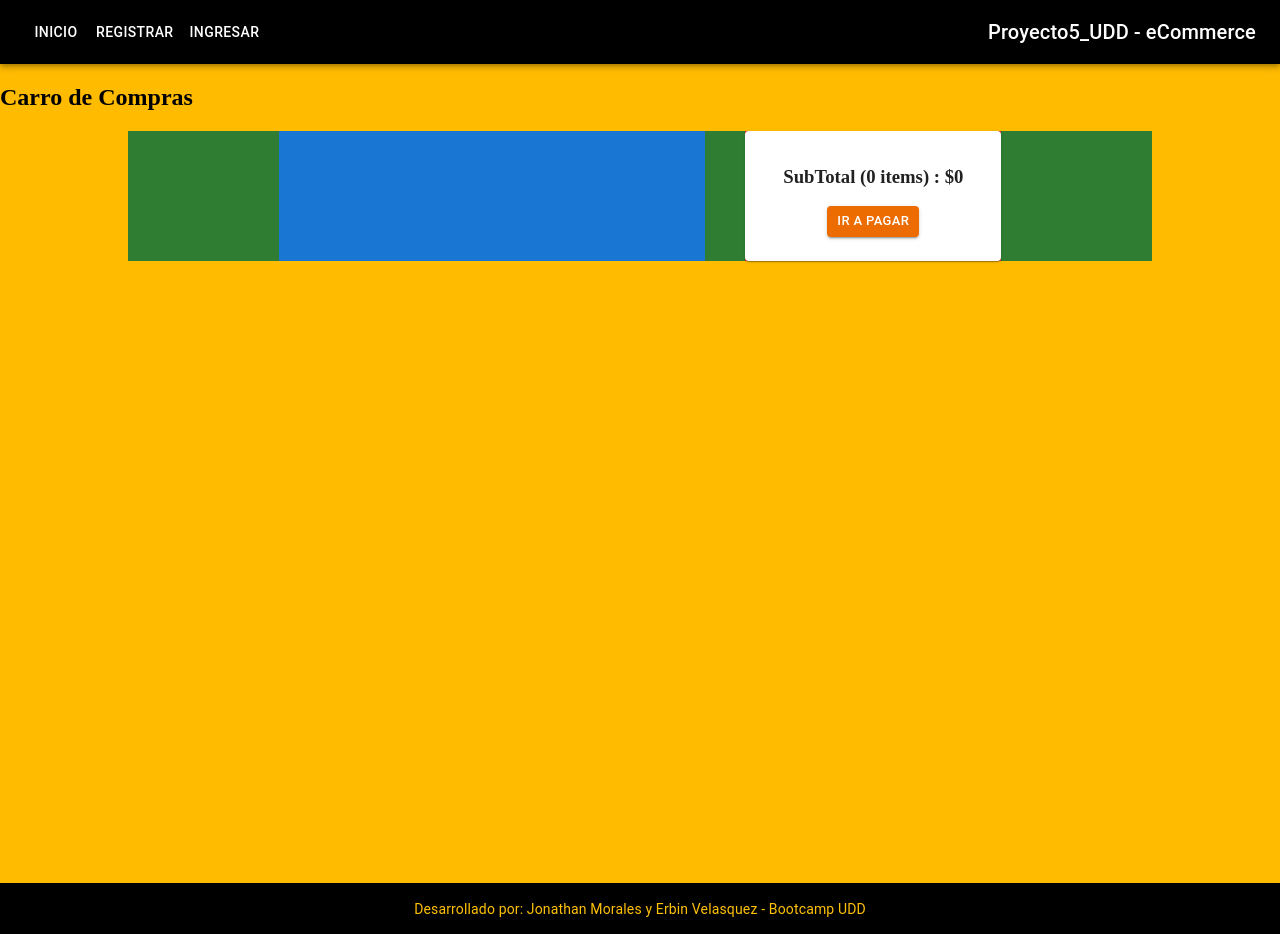
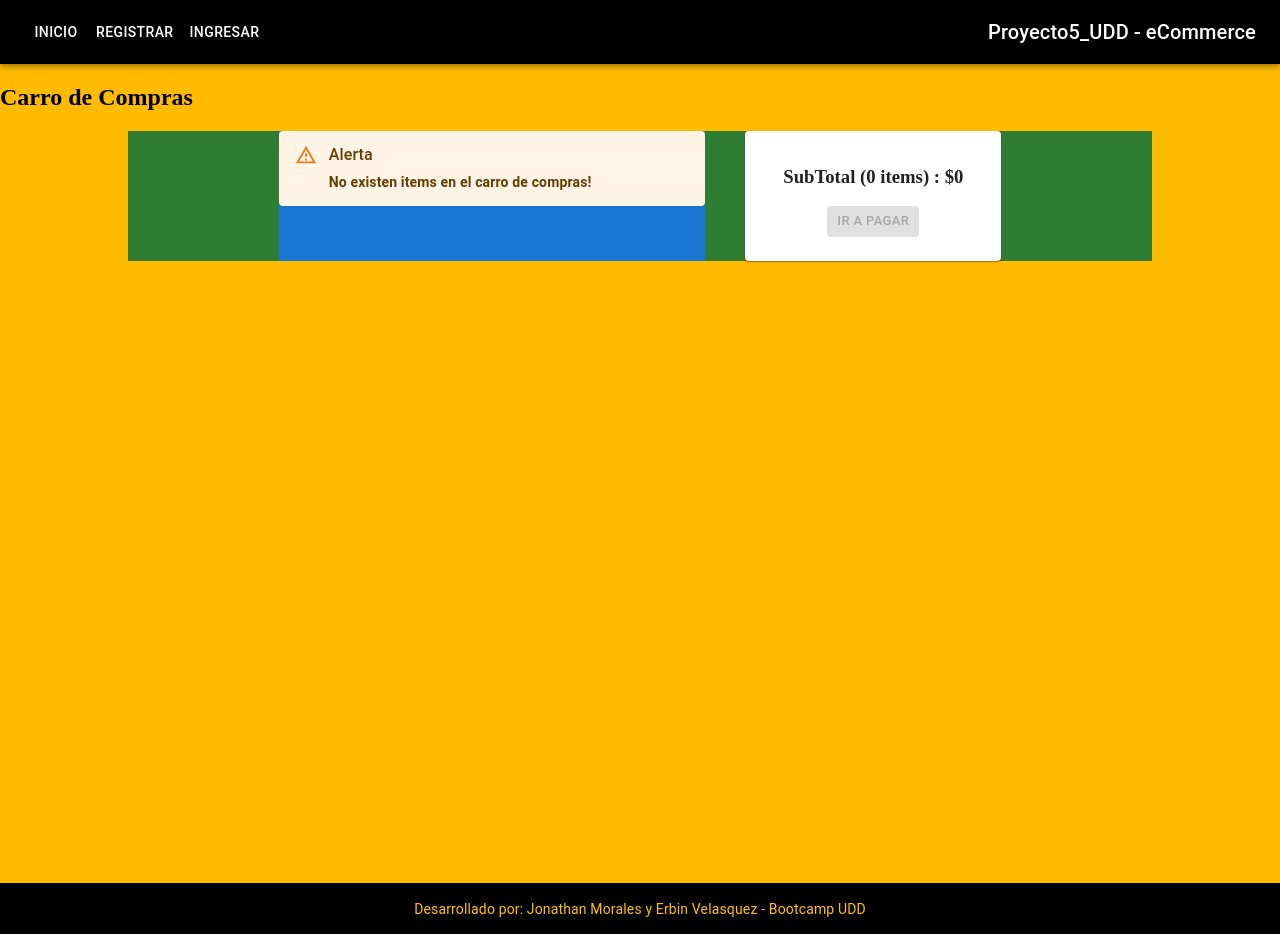
Before and after one commit to JonaDeEmeA/app_proy5, a React (Create React App) app in the folder frontend/: page /carro in a window 1280 px wide. Built offline with nearby package versions, Linux system fonts and the light colour scheme.

Commit message:
Se agrega funcionalidad a botones en CarroView

```diff
--- a/frontend/src/componentes/BtnGeneral.jsx
+++ b/frontend/src/componentes/BtnGeneral.jsx
@@ -6,7 +6,7 @@ import { Button, Stack, Box } from "@mui/material"
 
 
 
-export const BtnGeneral = ({nombreBtn, accion, icon, color, size})=>{
+export const BtnGeneral = ({nombreBtn, accion, icon, color, size, bool})=>{
 
 
     return(
@@ -17,7 +17,7 @@ export const BtnGeneral = ({nombreBtn, accion, icon, color, size})=>{
         }}>
         <Stack spacing={2} sx={{ alignItems:"center", justifyContent: "space-between"}} >
 
-            <Button  endIcon={icon} color={color} onClick={()=>accion()} variant="contained" size={size}>{nombreBtn} </Button>
+            <Button  endIcon={icon} color={color} onClick={()=>accion()} variant="contained" size={size} disabled={bool}>{nombreBtn} </Button>
 
         </Stack>
         </Box>
--- a/frontend/src/contexto/CarroContext.jsx
+++ b/frontend/src/contexto/CarroContext.jsx
@@ -4,7 +4,9 @@ export const CarroContext = createContext();
 
 const initialState = {
   carro: {
-    carroItems: [],
+    carroItems: localStorage.getItem("carroItems") ?
+    JSON.parse(localStorage.getItem("carroItems"))
+    : [],
   },
 };
 
@@ -21,20 +23,26 @@ const reducer = (state, action) => {
         item => item._id === itemNuevo._id
       );
       //itemsCarro
-
-
       const carroItems = itemExsite ?
         state.carro.carroItems.map(
           (item) => item._id === itemExsite._id ?
             itemNuevo : item) :
         [...state.carro.carroItems, itemNuevo];
 
-      // console.log(`ultimo estado: ${(JSON.stringify(carroItems))}`);
-      console.log(`ultimo estado largo: ${carroItems.length}`);
+        localStorage.setItem(`carroItems`, JSON.stringify(carroItems));
+      //console.log(`ultimo estado: ${(JSON.stringify(carroItems))}`);
+      //console.log(`ultimo estado largo: ${carroItems.length}`);
+      return { ...state, carro: { ...state.carro, carroItems } };
 
+      case "DELETE_ITEM_CARRO":{
+        const carroItems = state.carro.carroItems.filter(
+          (item)=> item._id !== action.payload._id
+        );
 
+        localStorage.setItem(`carroItems`, JSON.stringify(carroItems));
+          return {...state, carro:{...state.carro, carroItems}};
+      };
 
-      return { ...state, carro: { ...state.carro, carroItems } };
 
       break;
 
--- a/frontend/src/vistas/CarroView.jsx
+++ b/frontend/src/vistas/CarroView.jsx
@@ -5,6 +5,8 @@ import CardContent from '@mui/material/CardContent';
 import { Grid, Box, Typography, Button, createTheme } from "@mui/material";
 import List from '@mui/material/List';
 import ListItem from '@mui/material/ListItem';
+import Alert from '@mui/material/Alert';
+import AlertTitle from '@mui/material/AlertTitle';
 import IconButton from '@mui/material/IconButton';
 import AddCircleIcon from '@mui/icons-material/AddCircle';
 import RemoveCircleIcon from '@mui/icons-material/RemoveCircle';
@@ -15,15 +17,44 @@ import { BtnGeneral } from '../componentes/BtnGeneral';
 
 import { CarroContext } from "../contexto/CarroContext";
 //import { Helmet } from 'react-helmet-async';
-import { Link } from "react-router-dom";
+import { Link, useNavigate } from "react-router-dom";
+import axios from "axios";
 
 export const CarroView = () => {
 
+  const navigate = useNavigate();
   const { state, dispatch: ctxDispatch } = useContext(CarroContext);
   const { carro: { carroItems } } = state;
 
+
+  const handlerUpdateCarro = async (item, cantidad) =>{
+    const {data} = await axios.get(`/api/productos/${item._id}`);
+
+    if (data.inStock < cantidad) {
+      window.alert("Lo sentimos. El producto no tiene stock");
+      return;
+    };
+
+    console.log(cantidad);
+     ctxDispatch({
+      type: "ADD_ITEM_CARRO",
+      payload: {...item, cantidad},
+     });
+  };
+
+ const handlerDeleteItem = (item)=>{
+  ctxDispatch({
+    type: "DELETE_ITEM_CARRO",
+    payload: item
+   });
+ };
+
+ const handlerGoPagar = ()=>{
+  navigate(`/signin?redirect=/envio`)
+ }
+
   return (
-    <div>
+    <>
       {/* <Helmet>
         <title>Carro de Compras</title>
 
@@ -35,10 +66,12 @@ export const CarroView = () => {
         <Grid width="80%" container justifyContent="center"
           sx={{ bgcolor: "success.main" }} >
 
-
           <Grid item xs={12} md={5} sx={{ bgcolor: "primary.main", }}>
             {carroItems.length === 0 ? (
-              console.log("carro vacio")
+               <Alert severity="warning">
+               <AlertTitle>Alerta</AlertTitle>
+               <strong>No existen items en el carro de compras!</strong>
+             </Alert>
             ) :
               (
                 <List>
@@ -56,28 +89,31 @@ export const CarroView = () => {
                           </img>
                         </Grid>
                         {/* sx={{ xs:{direction:"column"}, md:{direction:"row"} }} */}
-                        <Grid item xs={9}  my={1} display="flex" justifyContent= 'center'  >
+                        <Grid item xs={9} my={1} display="flex" justifyContent='center'  >
                           <Grid container
-                          alignItems= 'center'
-                           >
-                            <Grid item xs={12} lg={4} textAlign= 'center' mb={1}  >
+                            alignItems='center'
+                          >
+                            <Grid item xs={12} lg={4} textAlign='center' mb={1}  >
                               <Link to={`/producto/${item.txtProduct}`} > {item.name} </Link>
                             </Grid>
 
                             <Grid item xs={12} lg={8} display="flex"
-                            justifyContent={{xs:"center", md:"space-evenly"}}
+                              justifyContent={{ xs: "center", md: "space-evenly" }}
 
 
-                             alignItems= 'center' >
-                              <IconButton aria-label="remove" disabled={item.cantidad === 1}>
+                              alignItems='center' >
+                              <IconButton aria-label="remove" disabled={item.cantidad === 1}
+                              onClick={()=> handlerUpdateCarro(item, item.cantidad -1)}>
                                 <RemoveCircleIcon />{" "}
                               </IconButton>
                               <span>{item.cantidad}</span>{" "}
-                              <IconButton aria-label="add" disabled={item.cantidad === item.inStock}>
+                              <IconButton aria-label="add" disabled={item.cantidad === item.inStock}
+                              onClick={()=> handlerUpdateCarro(item, item.cantidad +1)}>
                                 <AddCircleIcon />
                               </IconButton>
                               ${item.price}
-                              <IconButton aria-label="erase">
+                              <IconButton aria-label="erase"
+                              onClick={()=> handlerDeleteItem(item)}>
                                 <DeleteIcon />
                               </IconButton>
                             </Grid>
@@ -93,16 +129,18 @@ export const CarroView = () => {
               )}
 
           </Grid>
-          <Grid item xs={12} md={3} ml={{xs:0, md:5}} sx={{ bgcolor: "error.main" }} >
+          <Grid item xs={12} md={3} ml={{ xs: 0, md: 5 }} sx={{ bgcolor: "error.main" }} >
 
             <Card   >
-              <CardContent sx={{textAlign: 'center'}} >
+              <CardContent sx={{ textAlign: 'center' }} >
                 <h3 >
                   SubTotal ({carroItems.reduce((a, c) => a + c.cantidad, 0)}{" "}
                   items) : ${carroItems.reduce((a, c) => a + c.price * c.cantidad, 0)}
                 </h3>
 
-                <BtnGeneral color="warning" nombreBtn="ir a Pagar" size="small" />
+                <BtnGeneral color="warning" nombreBtn="ir a Pagar"
+                size="small" bool={carroItems.length === 0}
+                accion={handlerGoPagar} />
               </CardContent>
 
             </Card>
@@ -113,6 +151,6 @@ export const CarroView = () => {
         </Grid>
 
       </Box>
-    </div>
+    </>
   )
 }
--- a/frontend/src/vistas/ProductoView.jsx
+++ b/frontend/src/vistas/ProductoView.jsx
@@ -136,12 +136,11 @@ export const ProductoView = () => {
           </List>
 
         </Grid>
-        <Grid justifyContent="center"  item xs={12} sm={3} xl={2}>
+        <Grid   item xs={12} sm={3} xl={2}>
 
-          <Card  >
-            <CardContent  display="flex"  >
 
-              <Grid container >
+
+              <Grid container height="100%" display="flex" justifyContent= 'center' alignContent= 'center' >
                 <Grid item xs={6} sm={6}>
               <Typography  sx={{ fontSize: 18 }} color="text.secondary" >
                  Valor :
@@ -180,9 +179,7 @@ export const ProductoView = () => {
 
 
               </Grid>
-            </CardContent>
 
-          </Card>
 
         </Grid>
 
```
